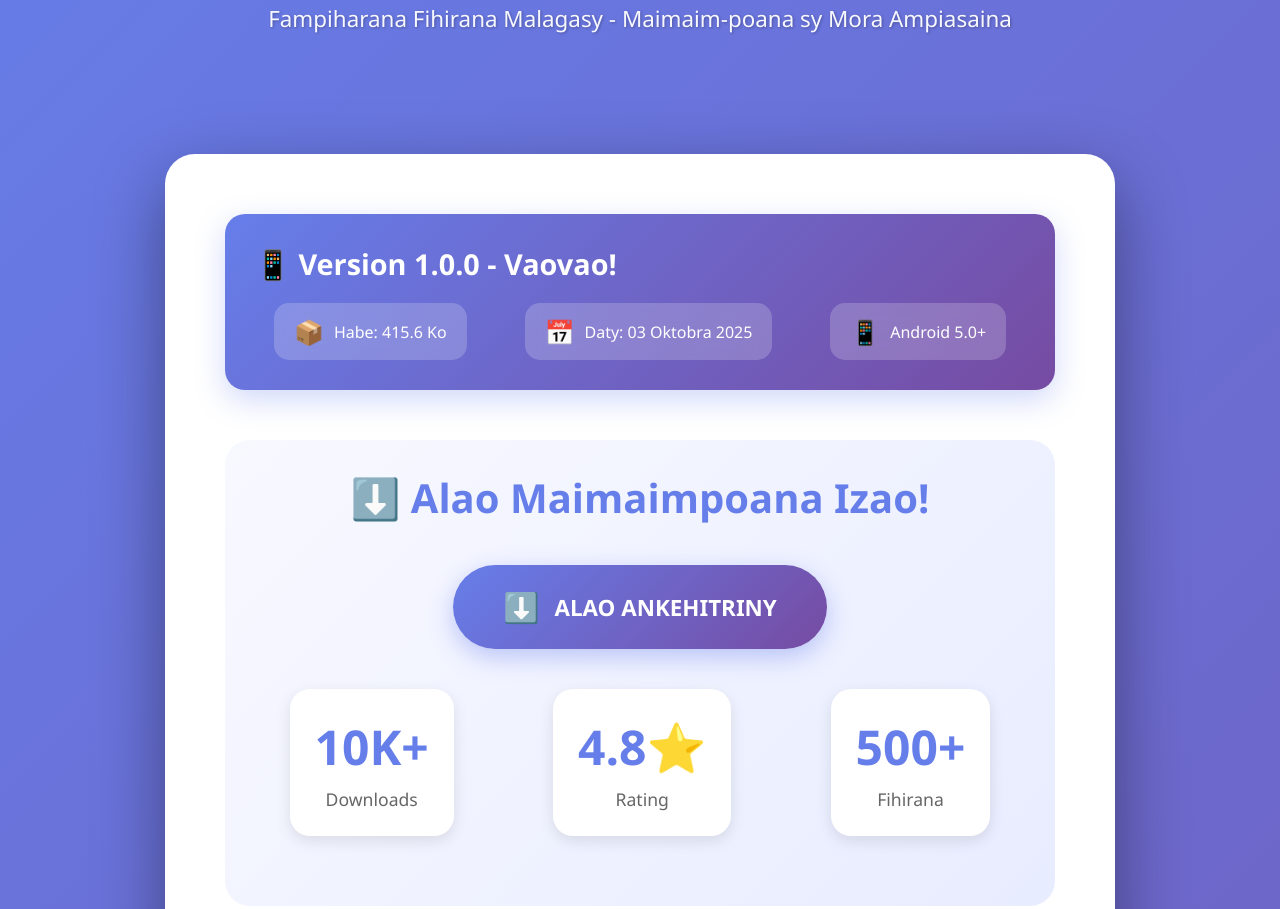
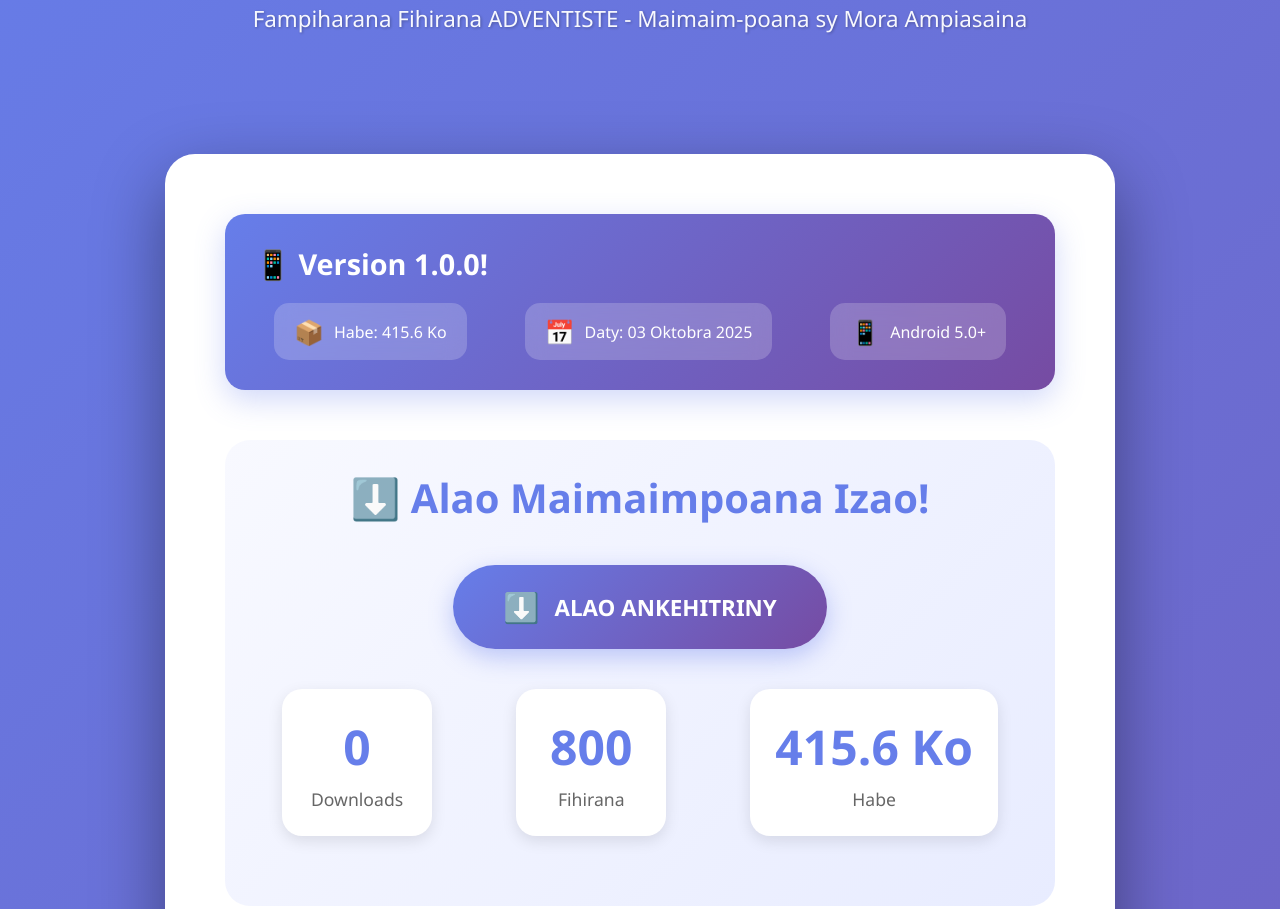
Before and after one commit to Ephraim823/Fihirana-adventiste-, a plain HTML site: page index.html in a window 1280 px wide. Shown: the part 295-1204 px from the top of the page. Drawn offline with Linux system fonts and the light colour scheme.

Commit message:
index.html
Téléchargement tena izy 2

```diff
--- a/index.html
+++ b/index.html
@@ -3,7 +3,7 @@
 <head>
     <meta charset="UTF-8">
     <meta name="viewport" content="width=device-width, initial-scale=1.0">
-    <title>FIHIRANA - Fampiharana Fihirana Malagasy</title>
+    <title>Fampiharana Fihirana ADVENTISTE </title>
     <style>
         * {
             margin: 0;
@@ -405,12 +405,12 @@
         <header>
             <div class="logo">🎵</div>
             <h1>FIHIRANA</h1>
-            <p class="tagline">Fampiharana Fihirana Malagasy - Maimaim-poana sy Mora Ampiasaina</p>
+            <p class="tagline">Fampiharana Fihirana ADVENTISTE - Maimaim-poana sy Mora Ampiasaina</p>
         </header>
 
         <div class="main-card">
             <div class="version-info">
-                <h3>📱 Version 1.0.0 - Vaovao!</h3>
+                <h3>📱 Version 1.0.0!</h3>
                 <div class="version-details">
                     <div class="detail-item">
                         <span>📦</span>
@@ -443,16 +443,16 @@
 
                 <div class="stats">
                     <div class="stat-item">
-                        <div class="stat-number">10K+</div>
+                        <div class="stat-number" id="downloadCount">0</div>
                         <div class="stat-label">Downloads</div>
                     </div>
                     <div class="stat-item">
-                        <div class="stat-number">4.8⭐</div>
-                        <div class="stat-label">Rating</div>
+                        <div class="stat-number">800</div>
+                        <div class="stat-label">Fihirana</div>
                     </div>
                     <div class="stat-item">
-                        <div class="stat-number">500+</div>
-                        <div class="stat-label">Fihirana</div>
+                        <div class="stat-number">415.6 Ko</div>
+                        <div class="stat-label">Habe</div>
                     </div>
                 </div>
             </div>
@@ -533,47 +533,62 @@
             <p style="font-size: 1.3em; margin-bottom: 15px;">© 2025 FIHIRANA App</p>
             <p>Natao tamin'ny fitiavana ho an'ny Malagasy rehetra 🇲🇬</p>
             <p style="margin-top: 20px; opacity: 0.9;">
-                📧 Contact: ephraimnavalona@gmail.com
+                📧 Contact: votreemail@gmail.com
             </p>
         </footer>
     </div>
 
     <script>
-        // LIEN GOOGLE DRIVE MARINA - Voarakitra avy amin'ny lien nomenao
-        const DOWNLOAD_LINK = 'https://drive.google.com/uc?export=download&id=1oaGPFP2hOJYzXZZySTYGgMpuNf-NKJdU';
+        const DOWNLOAD_LINK = 'https://drive.google.com/uc?export=download&id=1YDeZij3Z8kWZELDcISHGqh25R_L1Xlfk';
+
+        let downloadCount = 0;
+
+        function updateDownloadDisplay() {
+            const displayElement = document.getElementById('downloadCount');
+            if (displayElement) {
+                displayElement.textContent = downloadCount.toString();
+            }
+        }
+
+        document.addEventListener('DOMContentLoaded', function() {
+            updateDownloadDisplay();
+
+            const cards = document.querySelectorAll('.feature-card');
+            cards.forEach(card => {
+                card.style.opacity = '0';
+                card.style.transform = 'translateY(30px)';
+                card.style.transition = 'all 0.6s ease';
+            });
+        });
 
         document.getElementById('download-btn').addEventListener('click', function(e) {
             e.preventDefault();
 
-            // Mampiseho loading state miaraka animation
             const originalText = this.innerHTML;
             this.innerHTML = '<span style="font-size: 1.3em;">⏳</span><span>MANOMBOKA...</span>';
             this.style.pointerEvents = 'none';
             this.style.opacity = '0.7';
             this.style.transform = 'scale(0.95)';
 
-            // Mampiseho success message
             const successMsg = document.getElementById('successMsg');
             successMsg.style.display = 'block';
 
-            // Animation fadeIn ny success message
             setTimeout(() => {
                 successMsg.style.animation = 'fadeInDown 0.5s ease';
             }, 100);
 
-            // Manomboka ny download
             setTimeout(() => {
-                // Redirect mankany Google Drive
                 window.location.href = DOWNLOAD_LINK;
 
-                // Reset button rehefa avy 2 segondra
+                downloadCount++;
+                updateDownloadDisplay();
+
                 setTimeout(() => {
                     this.innerHTML = originalText;
                     this.style.pointerEvents = 'auto';
                     this.style.opacity = '1';
                     this.style.transform = 'scale(1)';
 
-                    // Manafina ny success message rehefa avy 5 segondra
                     setTimeout(() => {
                         successMsg.style.display = 'none';
                     }, 5000);
@@ -581,7 +596,6 @@
             }, 600);
         });
 
-        // Animation scroll ho an'ny feature cards
         window.addEventListener('scroll', function() {
             const cards = document.querySelectorAll('.feature-card');
             cards.forEach((card, index) => {
@@ -595,20 +609,9 @@
             });
         });
 
-        // Initialize cards hidden
-        document.addEventListener('DOMContentLoaded', function() {
-            const cards = document.querySelectorAll('.feature-card');
-            cards.forEach(card => {
-                card.style.opacity = '0';
-                card.style.transform = 'translateY(30px)';
-                card.style.transition = 'all 0.6s ease';
-            });
-        });
-
-        // Console log ho an'ny debugging
         console.log('🎵 FIHIRANA Download Page - Vonona!');
         console.log('📥 Download link configured:', DOWNLOAD_LINK);
         console.log('✅ Ready to download APK file');
     </script>
 </body>
-    </html>
+</html>
```
